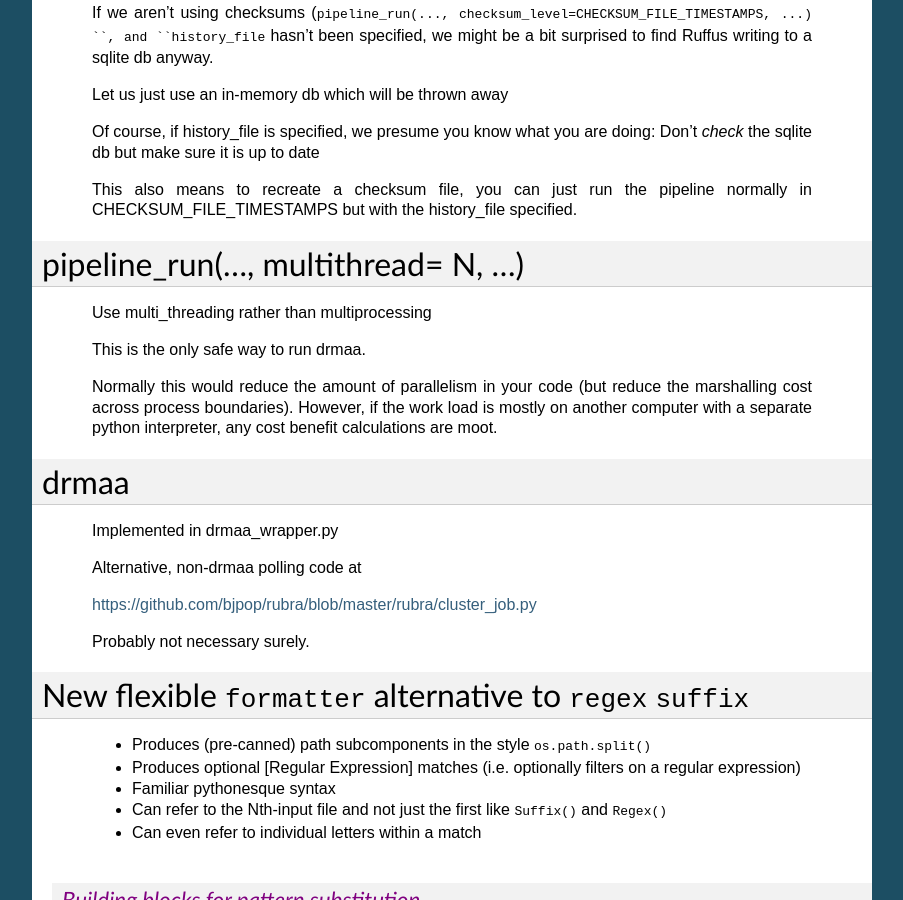
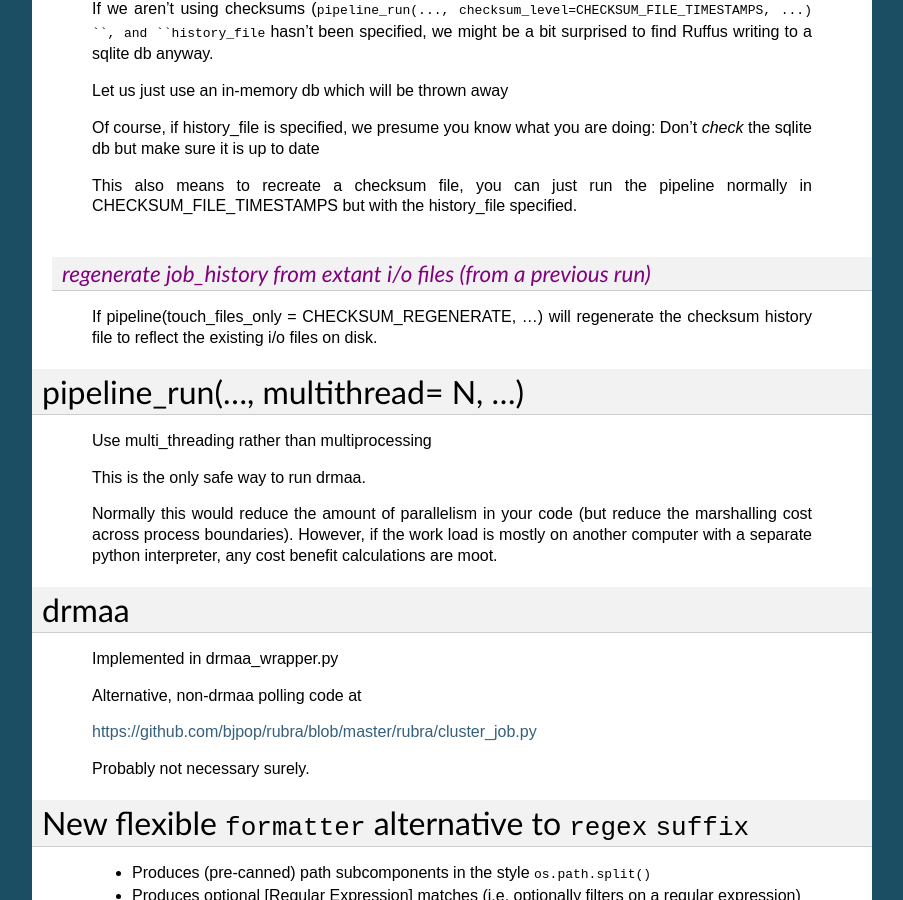
Before and after one commit to cgat-developers/ruffus, a Sphinx documentation site: the page built from doc/refactoring_ruffus_notes.rst, in a window 1280 px wide and 900 px high, scrolled down 9354 px. Shown: the whole window, without its empty margins (198-1101 px from the left). Built offline with Sphinx 7.4.7, drawn with Linux system fonts in a browser that asks for light colours; formulas are drawn with MathJax 3; the version number could not be read and is left out; some of the changed text lies outside the part shown.

Commit message:
minor edit

```diff
--- a/doc/refactoring_ruffus_notes.rst
+++ b/doc/refactoring_ruffus_notes.rst
@@ -494,9 +494,9 @@ set history_file  as a parameter to ``pipeline_run``, ``pipeline_printout``, ``p
 
         Just make sure that the requisite destination directories exist...
 
-***************************************************************************************************************
+============================================================================================================================================================
 set job_history file name set to "nothing" if checksum_level=CHECKSUM_FILE_TIMESTAMPS
-***************************************************************************************************************
+============================================================================================================================================================
 
     If we aren't using checksums (``pipeline_run(..., checksum_level=CHECKSUM_FILE_TIMESTAMPS, ...) ``,
     and ``history_file`` hasn't been specified, we might be a bit surprised to find Ruffus
@@ -510,6 +510,13 @@ set job_history file name set to "nothing" if checksum_level=CHECKSUM_FILE_TIMES
     This also means to recreate a checksum file, you can just run the pipeline normally in CHECKSUM_FILE_TIMESTAMPS but
     with the history_file specified.
 
+
+============================================================================================================================================================
+regenerate job_history from extant i/o files (from a previous run)
+============================================================================================================================================================
+
+
+   If pipeline(touch_files_only = CHECKSUM_REGENERATE, ...) will regenerate the checksum history file to reflect the existing i/o files on disk.
 
 
 ***************************************
```
Also changed, not shown: 1 other file.
